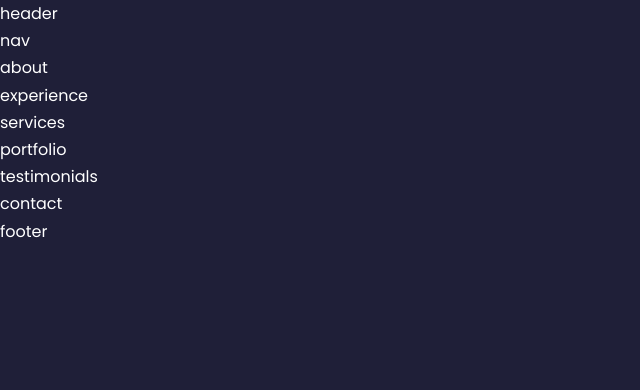
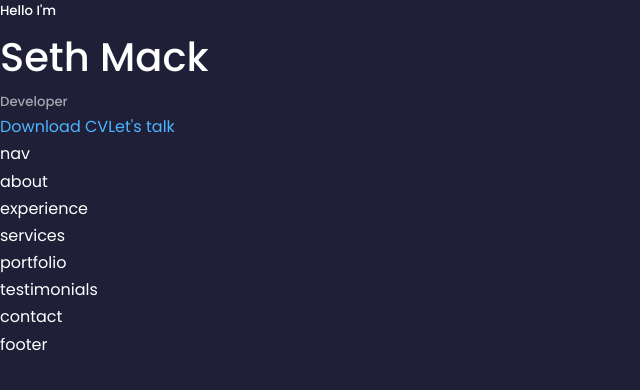
Before and after one commit to SethMack/portfolio-website, a React (Create React App) app: page / in a window 1280 px wide. Shown: the top 390 px of the page, without its empty margins (0-640 px from the left). Built offline with nearby package versions, Linux system fonts and the light colour scheme.

Commit message:
added cv download to header section

```diff
--- /dev/null
+++ b/src/components/header/CTA.jsx
@@ -0,0 +1,14 @@
+import React from 'react'
+import CV from '../../assets/CV.pdf'
+
+
+const CTA = () => {
+  return (
+    <div className='cta'>
+        <a href={CV} download>Download CV</a>
+        <a href="#contact">Let's talk</a>
+    </div>
+  )
+}
+
+export default CTA
--- a/src/components/header/Header.jsx
+++ b/src/components/header/Header.jsx
@@ -1,9 +1,17 @@
 import React from 'react'
 import './header.css'
+import CTA from './CTA'
 
 const header = () => {
   return (
-    <div>header</div>
+    <header>
+      <div className="container header__container">
+        <h5>Hello I'm</h5>
+        <h1>Seth Mack</h1>
+        <h5 className="text-light">Developer</h5>
+        <CTA />
+      </div>
+    </header>
   )
 }
 
```
Also changed, not shown: src/assets/empty.txt (deleted), 1 other file (tests, documents, lock files or other folders).
